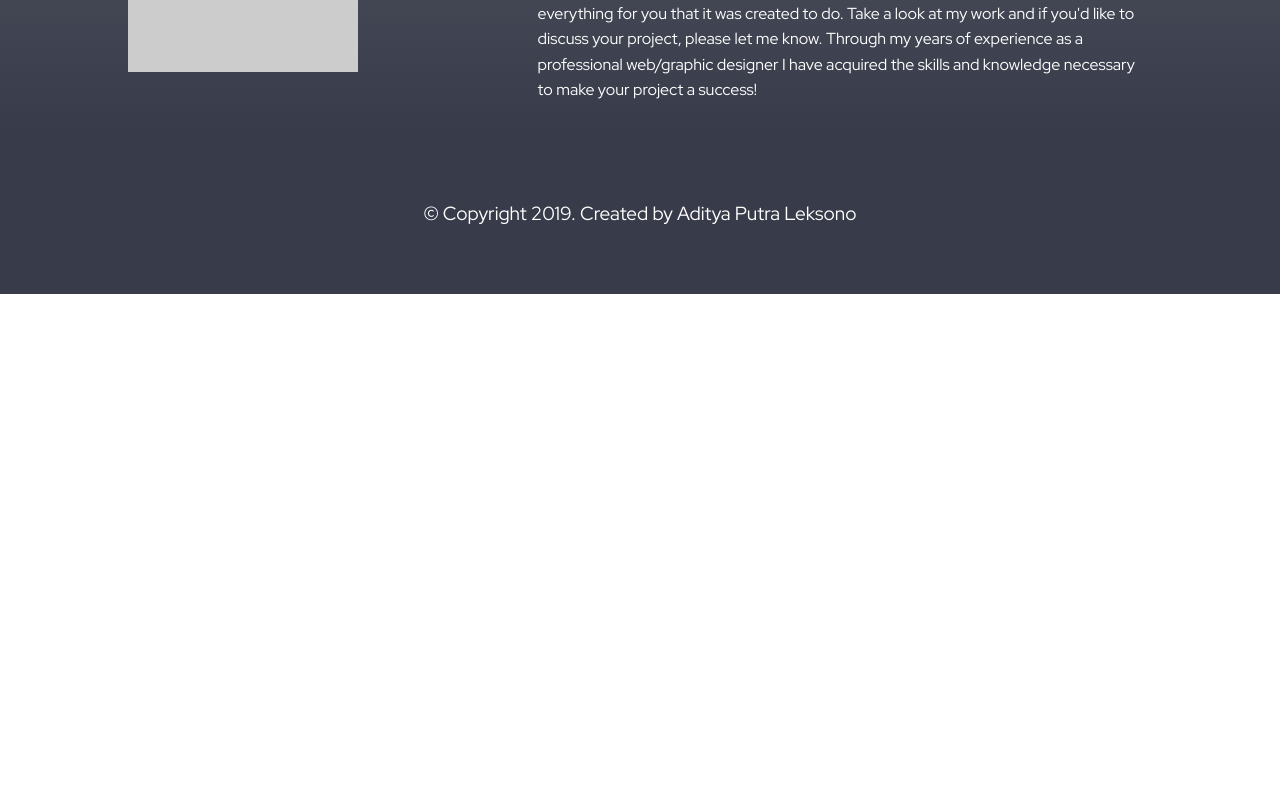
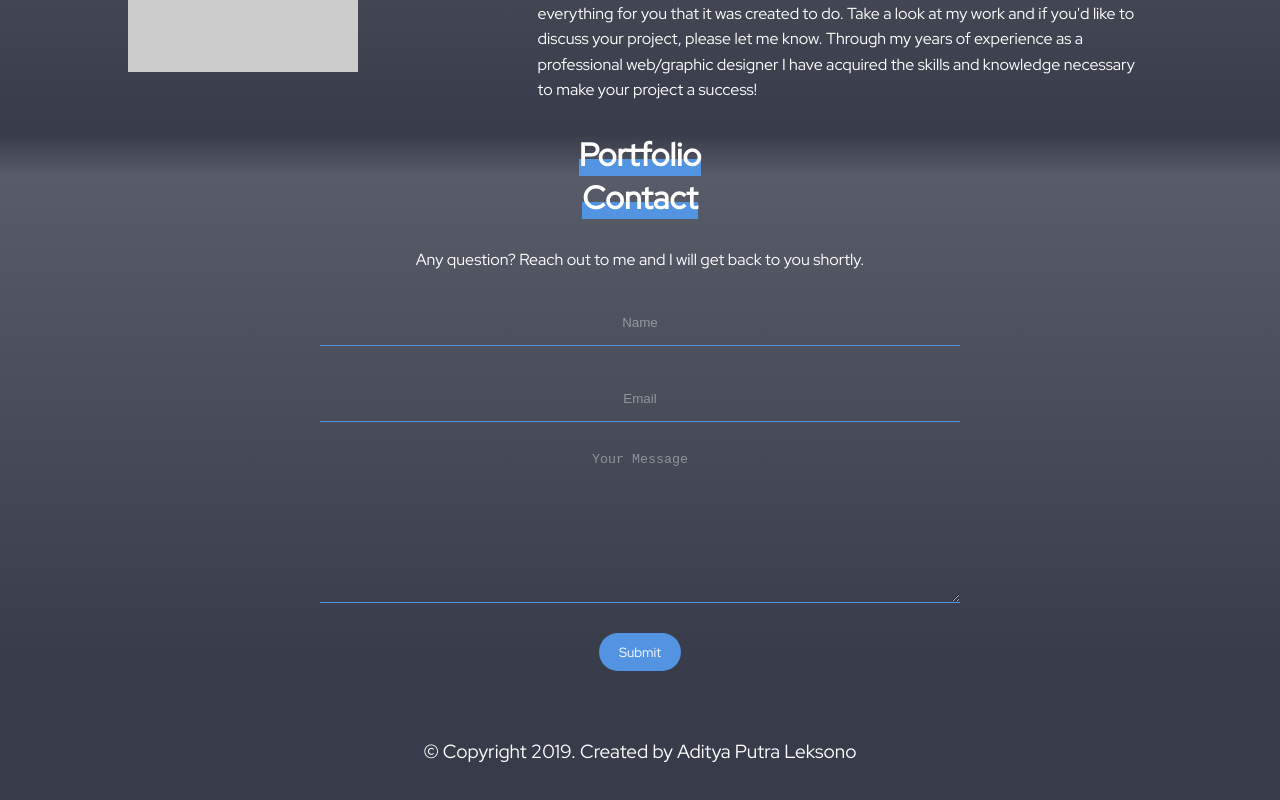
Before and after one commit to adityaputral/adityaputral-Vue, a Vue app: page / in a window 1280 px wide. Shown: the part 1072-1872 px from the top of the page. Before the commit the page ends 1366 px from the top, so only its background shows below. Built offline with nearby package versions, Linux system fonts and the light colour scheme; some icons are missing.

Commit message:
[ADD] Contact section

```diff
--- a/src/assets/css/main.css
+++ b/src/assets/css/main.css
@@ -9,8 +9,8 @@ body {
     font-family: 'Red Hat Display', sans-serif;
 }
 
-h1, h2, h3, h4, h5, h6{
-    color:white;
+h1, h2, h3, h4, h5, h6 {
+    color: white;
 }
 
 a {
@@ -25,15 +25,34 @@ a:hover {
 
 button {
     background-color: #5294e2;
+    color:white;
     border: none;
     border-radius: 50px;
     transition: all 0.3s ease 0s;
+    padding: 10px 20px;
+    font-family: 'Red Hat Display', sans-serif;
 }
 
 button:hover {
+    background-color: white;
     color: #5294e2;
+    cursor: pointer;
 }
 
-.title span{
+input, textarea {
+    border: none;
+    background-color: transparent;
+    border-bottom: 1px solid #5294e2;
+    color: white;
+    text-align: center;
+}
+
+::placeholder {
+    color: white;
+    opacity: 0.4;
+    text-align: center;
+}
+
+.title span {
     background-image: linear-gradient(to top, #5294e2 40%, transparent 0px);
 }
--- a/src/components/About.vue
+++ b/src/components/About.vue
@@ -68,5 +68,9 @@ export default {
     .about-detail .about-desc{
        text-align: center;
     }
+
+    .about{
+      padding:30% 30px;
+    }
 }
 </style>
--- /dev/null
+++ b/src/components/Contact.vue
@@ -0,0 +1,84 @@
+<template>
+  <div class="contact">
+    <h1 class="title">
+      <span>Contact</span>
+    </h1>
+
+    <div class="contact-section">
+      <span class="contact-intro">Any question? Reach out to me and I will get back to you shortly.</span>
+
+      <div>
+        <form action="/" method="post" class="contact-form">
+          <input type="text" placeholder="Name" name="name" />
+          <input type="text" placeholder="Email" name="email" />
+          <textarea
+            name="message"
+            id="contact-message"
+            cols="30"
+            rows="10"
+            placeholder="Your Message"
+          ></textarea>
+
+          <button type="submit" class="btn-submit">Submit</button>
+        </form>
+      </div>
+    </div>
+  </div>
+</template>
+
+<script>
+export default {
+  name: "Contact"
+};
+</script>
+
+<style>
+.contact {
+  background: linear-gradient(to top, #383c4a, #585c68);
+}
+
+.contact-section {
+  color: white;
+  text-align: center;
+  margin-top: 30px;
+}
+
+.contact-section .contact-form {
+  display: flex;
+  flex-direction: column;
+  justify-content: center;
+  align-items: center;
+}
+
+.contact-section .contact-form input {
+  width: 50%;
+  margin-top: 30px;
+  padding: 15px 20px;
+}
+
+.contact-section .contact-form textarea {
+  width: 50%;
+  margin-top: 30px;
+}
+
+.btn-submit {
+  margin-top: 30px;
+}
+
+@media screen and (max-width: 425px) {
+  .contact {
+    padding: 30% 30px;
+  }
+
+  .contact-section .contact-form input {
+    width: 100%;
+    margin-top: 30px;
+    padding: 5px 5px;
+  }
+
+  .contact-section .contact-form textarea {
+    width: 100%;
+    margin-top: 30px;
+  }
+}
+</style>
--- /dev/null
+++ b/src/components/Portfolio.vue
@@ -0,0 +1,25 @@
+<template>
+  <div class="portfolio">
+      <h1 class="title">
+          <span>Portfolio</span>
+      </h1>
+  </div>
+</template>
+
+<script>
+export default {
+  name: "Portfolio"
+};
+</script>
+
+<style>
+.portfolio{
+    background: linear-gradient(to bottom, #383c4a, #585c68);
+}
+
+@media screen and (max-width: 425px) {
+  .portfolio {
+    padding: 30% 30px;
+  }
+}
+</style>
--- a/src/view/Home.vue
+++ b/src/view/Home.vue
@@ -2,18 +2,24 @@
   <div>
     <Hero id="home"></Hero>
     <About id="about"></About>
+    <Portfolio id="portfolio"></Portfolio>
+    <Contact id="contact"></Contact>
   </div>
 </template>
 
 <script>
 import Hero from "@/components/Hero";
 import About from "@/components/About";
+import Portfolio from "@/components/Portfolio";
+import Contact from "@/components/Contact";
 
 export default {
   name: "Home",
   components: {
     Hero,
-    About
+    About,
+    Portfolio,
+    Contact
   }
 };
 </script>
```
